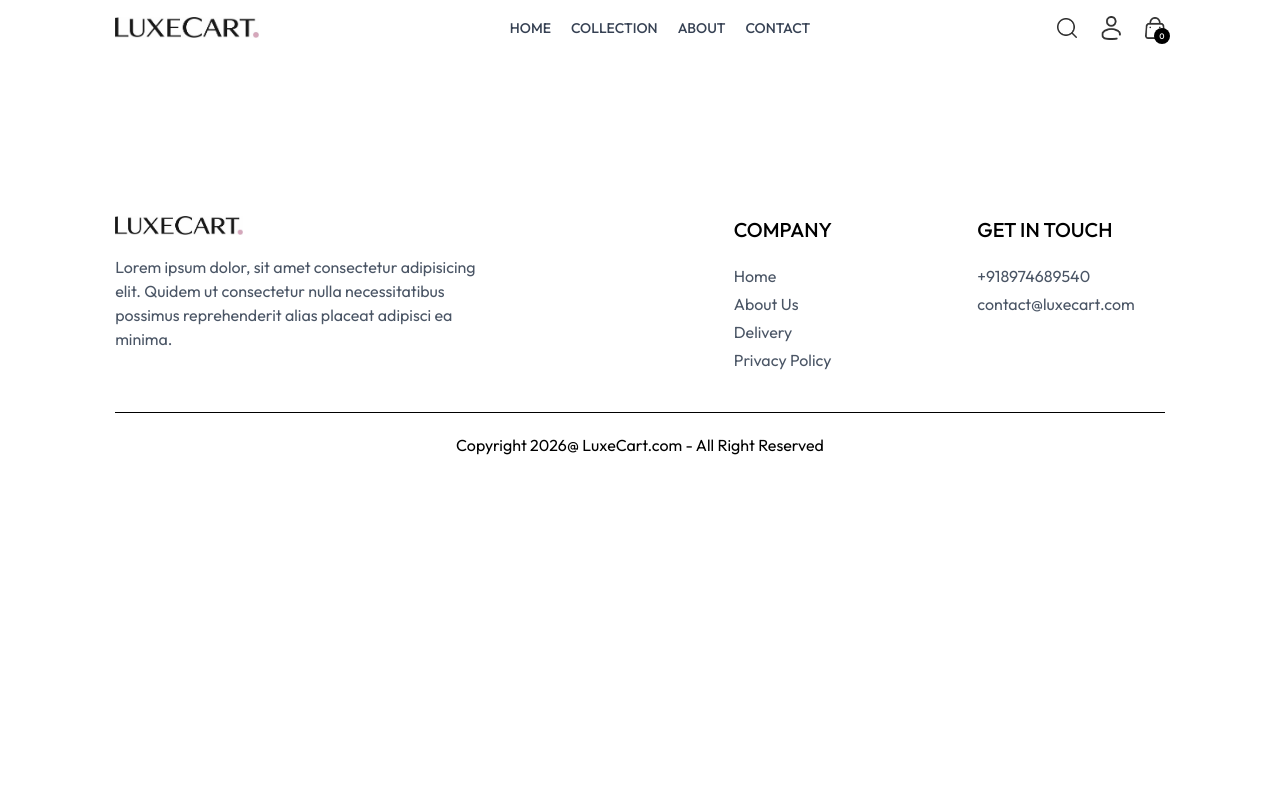
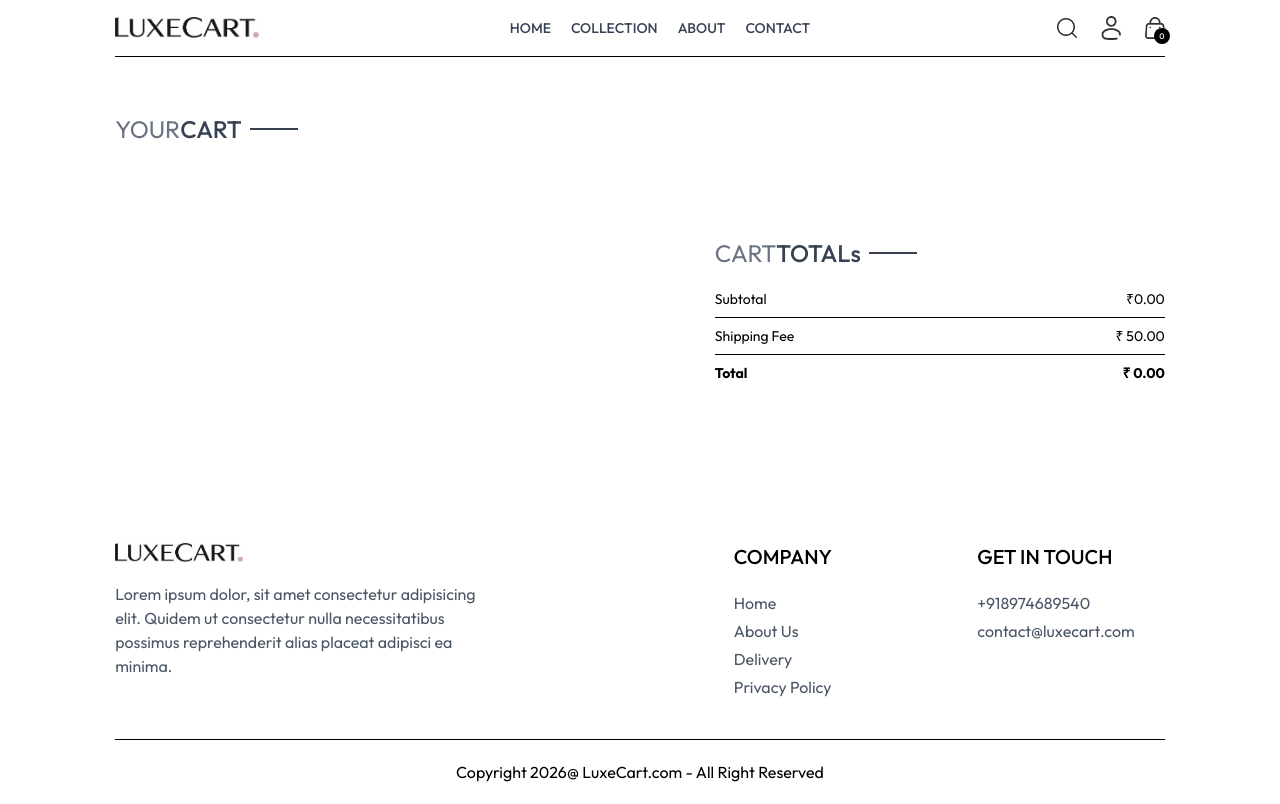
Before and after one commit to anushka44-bot/LuxeCart, a React (Vite) app in the folder frontend/: page /cart in a window 1280 px wide. Built offline with nearby package versions, Linux system fonts and the light colour scheme.

Commit message:
cart page complete

```diff
--- /dev/null
+++ b/frontend/src/components/CartTotal.jsx
@@ -0,0 +1,41 @@
+import React, { useContext } from "react";
+import { ShopContext } from "../context/ShopContext";
+import Title from "./Title";
+
+const CartTotal = () => {
+  const { currency, delivery_fee, getCartAmount } = useContext(ShopContext);
+
+  return (
+    <div className="w-full">
+      <div className="text-2xl">
+        <Title text1={"CART"} text2={"TOTALs"} />
+      </div>
+      <div className="flex flex-col gap-2 mt-2 text-sm">
+        <div className="flex justify-between">
+          <p>Subtotal</p>
+          <p>
+            {currency}
+            {getCartAmount()}.00
+          </p>
+        </div>
+        <hr />
+        <div className="flex justify-between">
+          <p>Shipping Fee</p>
+          <p>
+            {currency} {delivery_fee}.00
+          </p>
+        </div>
+        <hr />
+        <div className="flex justify-between">
+          <b>Total</b>
+          <b>
+            {currency}{" "}
+            {getCartAmount() === 0 ? 0 : getCartAmount() + delivery_fee}.00
+          </b>
+        </div>
+      </div>
+    </div>
+  );
+};
+
+export default CartTotal;
--- a/frontend/src/context/ShopContext.jsx
+++ b/frontend/src/context/ShopContext.jsx
@@ -45,6 +45,27 @@
     return totalCount;
   };
 
+  const updateQuantity = async (itemId, size, quantity) => {
+    let cartData = structuredClone(cartItems);
+    cartData[itemId][size] = quantity;
+    setCartItems(cartData);
+  };
+
+  const getCartAmount = () => {
+    let totalAmount = 0;
+    for (const items in cartItems) {
+      let itemInfo = products.find((products) => products._id === items);
+      for (const item in cartItems[items]) {
+        try {
+          if (cartItems[items][item] > 0) {
+            totalAmount += itemInfo.price * cartItems[items][item];
+          }
+        } catch (error) {}
+      }
+    }
+    return totalAmount;
+  };
+
   const value = {
     products,
     currency,
@@ -56,6 +77,8 @@
     cartItems,
     addToCart,
     getCartCount,
+    updateQuantity,
+    getCartAmount,
   };
 
   return <ShopContext value={value}>{props.children}</ShopContext>;
--- a/frontend/src/pages/Cart.jsx
+++ b/frontend/src/pages/Cart.jsx
@@ -1,7 +1,99 @@
-import React from "react";
+import React, { useContext, useEffect, useState } from "react";
+import { ShopContext } from "../context/ShopContext";
+import Title from "../components/Title";
+import { assets } from "../assets/frontend_assets/assets";
+import CartTotal from "../components/CartTotal";
 
 const Cart = () => {
-  return <div></div>;
+  const { products, currency, cartItems, updateQuantity } =
+    useContext(ShopContext);
+  const [cartData, setCartData] = useState([]);
+
+  useEffect(() => {
+    const tempData = [];
+    for (const items in cartItems) {
+      for (const item in cartItems[items]) {
+        if (cartItems[items][item] > 0) {
+          tempData.push({
+            _id: items,
+            size: item,
+            quantity: cartItems[items][item],
+          });
+        }
+      }
+    }
+    setCartData(tempData);
+  }, [cartItems]);
+
+  return (
+    <div className="border-t pt-14">
+      <div className="text-2xl mb-3">
+        <Title text1={"YOUR"} text2={"CART"} />
+      </div>
+      <div>
+        {cartData.map((item, index) => {
+          const productData = products.find(
+            (product) => product._id === item._id,
+          );
+
+          return (
+            <div
+              key={index}
+              className="py-4 border-b text-gray-700 grid grid-cols-[4fr_0.5fr_0.5fr] sm:grid-cols-[4fr_2fr_0.5fr] items-center gap-4"
+            >
+              <div className="flex items-start gap-6">
+                <img
+                  className="w-16 sm:w-20"
+                  src={productData.image[0]}
+                  alt=""
+                />
+                <div>
+                  <p className="text-xs sm:text-lg font-medium">
+                    {productData.name}
+                  </p>
+                  <div className="flex items-center gap-5 mt-2">
+                    <p>
+                      {currency}
+                      {productData.price}
+                    </p>
+                    <p className="px-2 sm:px-3 sm:py-1 border bg-slate-50">
+                      {item.size}
+                    </p>
+                  </div>
+                </div>
+              </div>
+              <input
+                onChange={(e) =>
+                  e.target.value === "" || e.target.value === "0"
+                    ? null
+                    : updateQuantity(
+                        item._id,
+                        item.size,
+                        Number(e.target.value),
+                      )
+                }
+                className="border max-w-10 sm:max-w-20 px-1 sm:px-2 py-1"
+                type="number"
+                min={1}
+                defaultValue={item.quantity}
+              />
+              <img
+                onClick={() => updateQuantity(item._id, item.size, 0)}
+                className="w-4 mr-4 sm:w-5 cursor-pointer"
+                src={assets.bin_icon}
+                alt=""
+              />
+            </div>
+          );
+        })}
+      </div>
+      <div className="flex justify-end my-20">
+        <div className="w-full sm:w-[450px]">
+          <CartTotal />
+        </div>
+      </div>
+    </div>
+  );
 };
 
 export default Cart;
```
